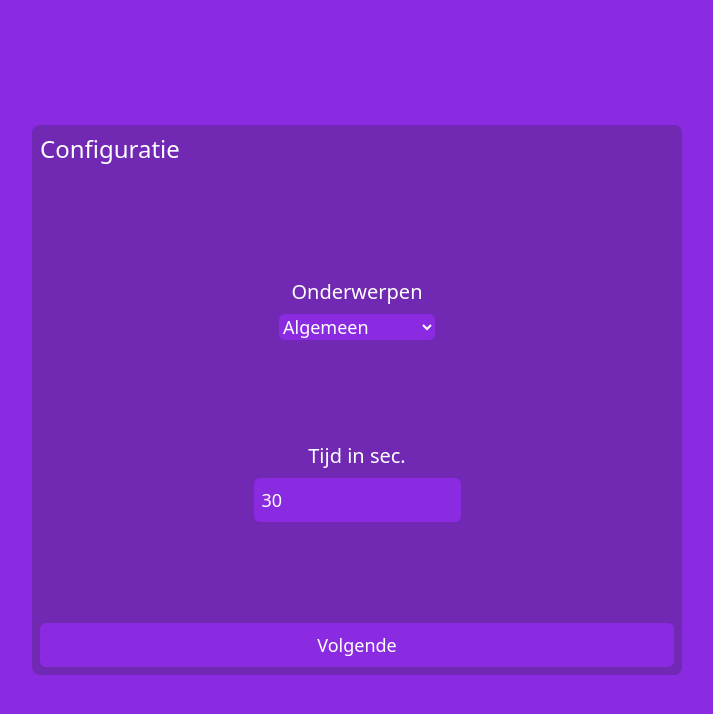
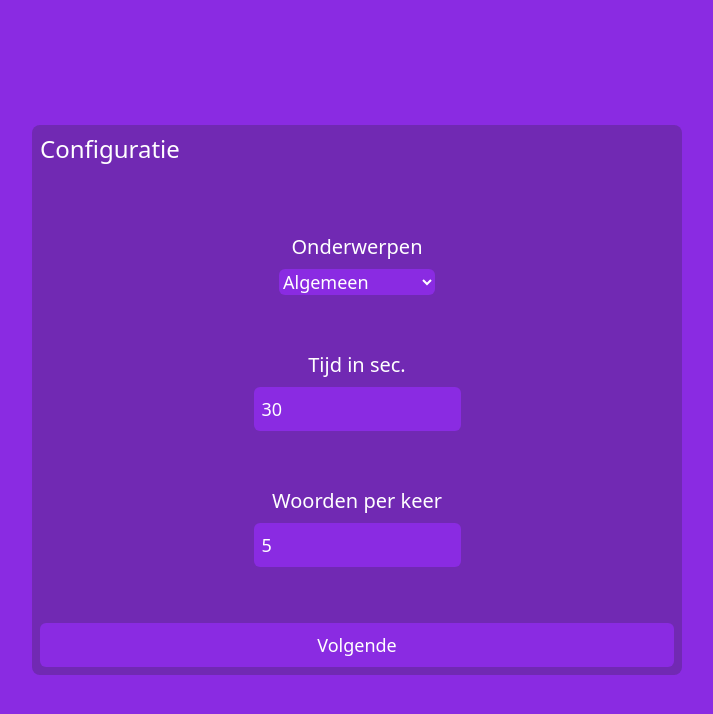
Before and after one commit to CodeBoy124/half-a-minute, a SvelteKit app: page / in a window 1280 px wide. Shown: the top 714 px of the page, without its empty margins (283-996 px from the left). Built offline with nearby package versions, Linux system fonts and the light colour scheme.

Commit message:
Added word count config

```diff
--- a/src/components/Configure/Configure.svelte
+++ b/src/components/Configure/Configure.svelte
@@ -5,12 +5,14 @@
 
 	let selectedSubject = subjects.subjects[0];
 	let time = 30;
+	let subjectsPerRound = 5;
 
 	const dispatch = createEventDispatcher();
 	function ready() {
 		configStore.set({
 			subjectType: selectedSubject,
-			duration: time
+			duration: time,
+			words: subjectsPerRound
 		});
 		dispatch('ready');
 	}
@@ -40,6 +42,15 @@
 			bind:value={time}
 		/>
 	</div>
+
+	<div class="flex flex-col items-center">
+		<h2 class="text-xl mb-2">Woorden per keer</h2>
+		<input
+			class="bg-primary rounded-md border-card p-2 text-white outline-none text-lg w-3/4 [appearance:textfield] [&::-webkit-outer-spin-button]:appearance-none [&::-webkit-inner-spin-button]:appearance-none"
+			type="number"
+			bind:value={subjectsPerRound}
+		/>
+	</div>
 </div>
 
 <button
--- a/src/components/game/Game.svelte
+++ b/src/components/game/Game.svelte
@@ -1,7 +1,7 @@
 <script>
 	import Ready from './Ready/Ready.svelte';
 	import Play from './play/Play.svelte';
-	import { getFiveUniqueRandomSubjects } from '$lib/subjects';
+	import { getUniqueRandomSubjects } from '$lib/subjects';
 	import { configStore, subjectStore } from '$lib/store';
 	import TickOff from './TickOff/TickOff.svelte';
 
@@ -16,7 +16,8 @@
 
 	let config = {
 		subjectType: 'Random',
-		duration: 30
+		duration: 30,
+		words: 5
 	};
 	configStore.subscribe((newConfig) => {
 		config = newConfig;
@@ -24,7 +25,7 @@
 
 	// progression actions
 	function startPlay() {
-		const subjects = getFiveUniqueRandomSubjects(config.subjectType);
+		const subjects = getUniqueRandomSubjects(config.subjectType, config.words);
 		subjectStore.set(subjects);
 
 		mode = 'play';
--- a/src/lib/store.js
+++ b/src/lib/store.js
@@ -13,5 +13,6 @@ export const teamPointsStore = writable({})
 
 export const configStore = writable({
   subjectType: "Random",
-  duration: 30
+  duration: 30,
+  words: 5
 })
--- a/src/lib/subjects.js
+++ b/src/lib/subjects.js
@@ -37,13 +37,12 @@ class SubjectList {
 }
 export const subjects = new SubjectList()
 
-// TODO: Translate subjects
-export function getFiveUniqueRandomSubjects(subject = "All") {
+export function getUniqueRandomSubjects(subject = "All", wordCount = 5) {
   const randomIndex = () => Math.floor(Math.random() * subjects.getSubject(subject).length)
 
   /** @type {number[]} */
   const indexes = []
-  for (let i = 0; i < 5; i++) {
+  for (let i = 0; i < wordCount; i++) {
     let proposedIndex = randomIndex()
     while (indexes.includes(proposedIndex)) {
       proposedIndex = randomIndex()
```
